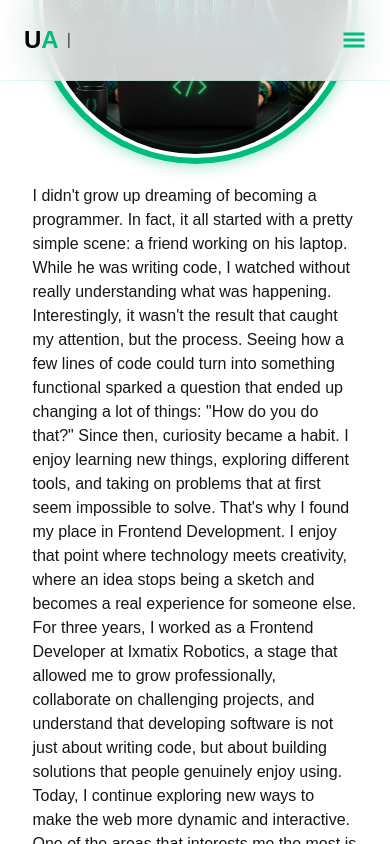
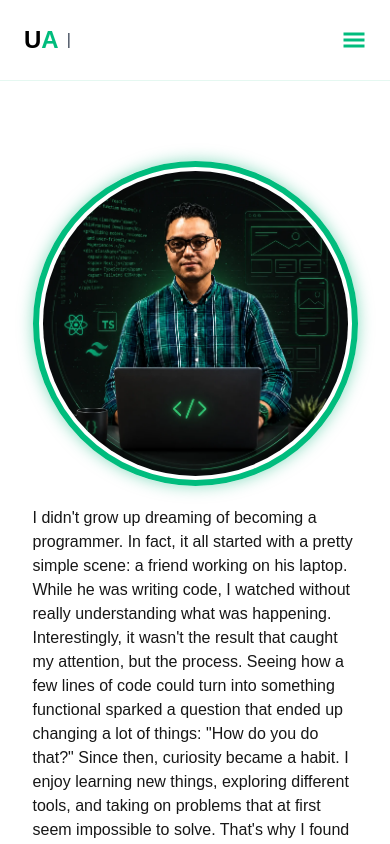
Before and after one commit to UlisesAramis/ua-frontend, a Next.js app: page /en/about-me in a window 390 px wide. Shown: the top 844 px of the page. Built offline with nearby package versions, Linux system fonts and the light colour scheme.

Commit message:
Fix: changed height

```diff
--- a/src/Components/AboutMe/AboutMe.tsx
+++ b/src/Components/AboutMe/AboutMe.tsx
@@ -10,8 +10,8 @@ type props = {
 
 const AboutMe = ({ dict }: props) => {
   return (
-    <section className="flex justify-center items-center w-full h-screen">
-      <div className="w-5/6 mx-auto flex flex-col items-center gap-y-5">
+    <section className="flex justify-center items-center w-full md:h-screen">
+      <div className="w-5/6 mx-auto flex flex-col items-center gap-y-5 mt-20 lg:mt-0">
         <Image
           src={UlisesAramis}
           priority
```
